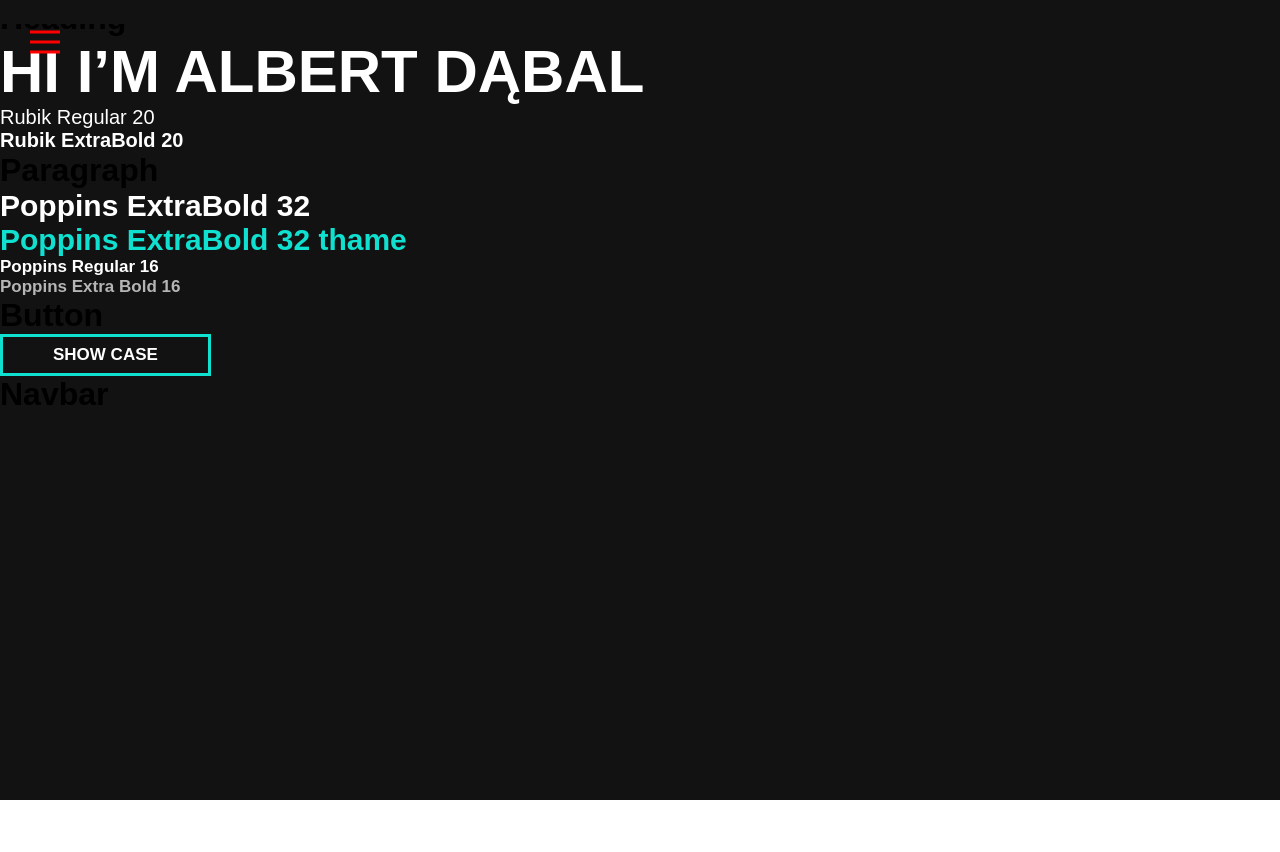
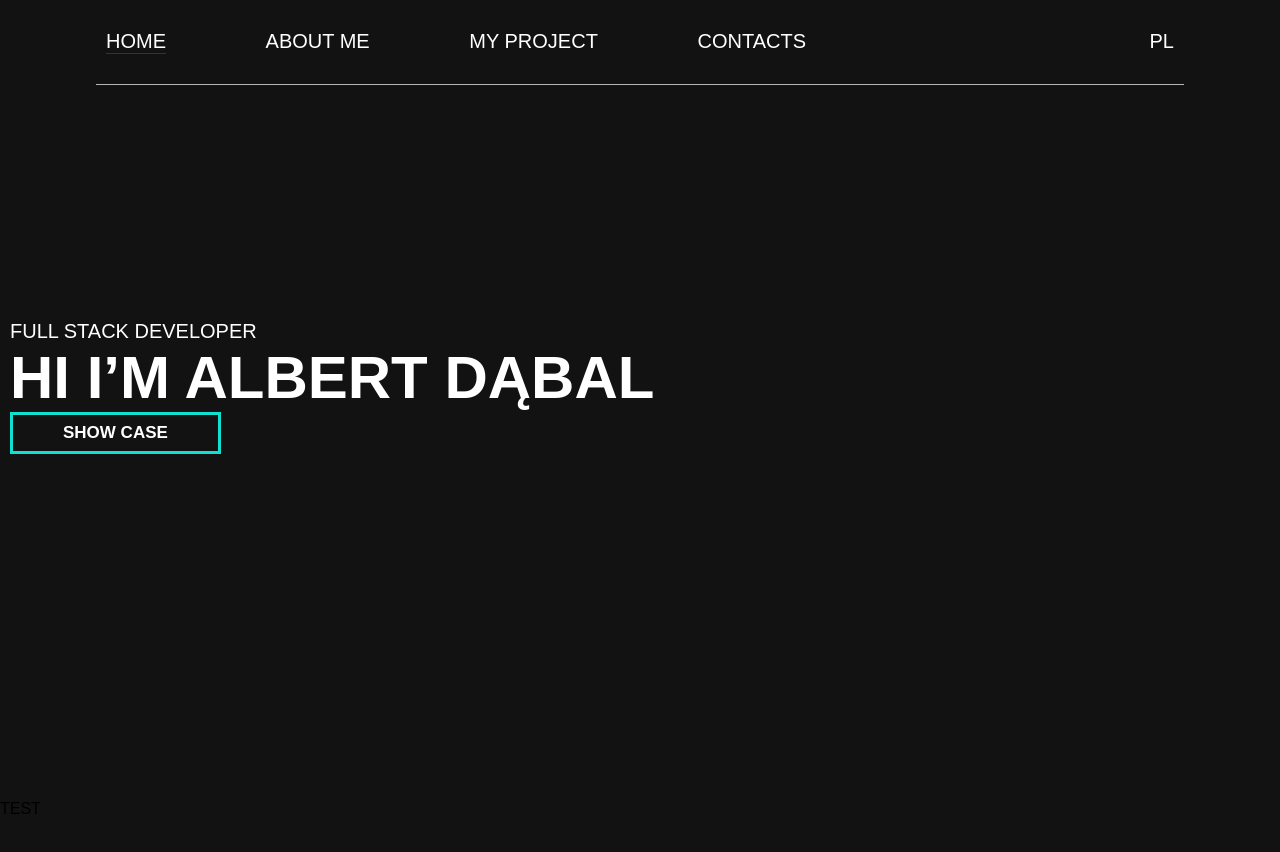
Before and after one commit to AlbertDabal/Portfolio, a React (Create React App) app in the folder frontend/: page / in a window 1280 px wide. Shown: the top 852 px of the page. Before the commit the page ends 800 px from the top, so only its background shows below. Built offline with nearby package versions, Linux system fonts and the light colour scheme.

Commit message:
add navbar and main componets in organism

```diff
--- a/frontend/package.json
+++ b/frontend/package.json
@@ -12,6 +12,7 @@
     "@types/react-dom": "^17.0.11",
     "react": "^17.0.2",
     "react-dom": "^17.0.2",
+    "react-icons": "^4.3.1",
     "react-scripts": "5.0.0",
     "react-scroll": "^1.8.4",
     "styled-components": "^5.3.3",
--- a/frontend/src/App.tsx
+++ b/frontend/src/App.tsx
@@ -1,16 +1,19 @@
-import { Test } from 'components/organisms/test/Test';
+import { Navbar } from 'components/molecues/navbar/Navbar';
+import { AboutMe } from 'components/organisms/about-me/AboutMe';
+import { Main } from 'components/organisms/main/Main';
 import React from 'react';
 import styled from 'styled-components';
 
 const Wrapper = styled.div`
   background-color: ${({ theme }) => theme.backgroundColor};
-  height: 100vh;
 `;
 
 const App = () => {
   return (
     <Wrapper>
-      <Test />
+      <Navbar />
+      <Main />
+      <AboutMe />
     </Wrapper>
   );
 };
--- a/frontend/src/components/atoms/button/Button.tsx
+++ b/frontend/src/components/atoms/button/Button.tsx
@@ -10,4 +10,8 @@ export const Button = styled.button`
   text-transform: uppercase;
   background-color: transparent;
   color: ${({ theme }) => theme.primaryColor};
+
+  @media (max-width: 499px) {
+    padding: 4px 30px;
+  }
 `;
--- a/frontend/src/components/atoms/heading/Heading.tsx
+++ b/frontend/src/components/atoms/heading/Heading.tsx
@@ -13,6 +13,6 @@ export const Heading = styled.h1<Props>`
   font-size: ${({ theme, small }) => (small ? theme.fontSize.m : theme.fontSize.xl)};
   color: ${({ theme }) => theme.primaryColor};
   @media (max-width: 499px) {
-    font-size: ${({ theme }) => theme.fontSize.l};
+    font-size: ${({ theme, small }) => (small ? theme.fontSize.m : theme.fontSize.l)};
   }
 `;
--- /dev/null
+++ b/frontend/src/components/molecues/navbar/Navbar.tsx
@@ -0,0 +1,16 @@
+import React, { useState, useEffect } from 'react';
+import { NavbarDesktop } from './navbar-desktop/NavbarDesktop';
+import { NavbarMobile } from './navbar-mobile/NavbarMobile';
+
+export const Navbar = () => {
+  const [width, setWidth] = React.useState(window.innerWidth);
+  const updateWidthAndHeight = () => {
+    setWidth(window.innerWidth);
+  };
+
+  useEffect(() => {
+    window.addEventListener('resize', updateWidthAndHeight);
+    return () => window.removeEventListener('resize', updateWidthAndHeight);
+  });
+  return <>{window.innerWidth >= 950 ? <NavbarDesktop /> : <NavbarMobile />}</>;
+};
--- a/frontend/src/components/molecues/navbar/navbar-desktop/NavbarDesktop.tsx
+++ b/frontend/src/components/molecues/navbar/navbar-desktop/NavbarDesktop.tsx
@@ -33,7 +33,7 @@ const Wrapper = styled.nav`
 
 const Menu = styled.ul`
   display: flex;
-  width: 35%;
+  width: 700px;
   > .active {
     border-bottom: 1px solid #333;
   }
@@ -46,7 +46,7 @@ export const NavbarDesktop = () => {
       <Wrapper>
         <Menu>
           {NavbarData.map((item) => (
-            <StyledLink activeClass="active" to="section1" spy={true} smooth={true} offset={-70} duration={500}>
+            <StyledLink activeClass="active" to={item.link} spy={true} smooth={true} offset={-70} duration={500}>
               {item.name.toUpperCase()}
             </StyledLink>
           ))}
--- a/frontend/src/components/molecues/navbar/navbar-mobile/NavbarIcon.tsx
+++ /dev/null
@@ -1,56 +0,0 @@
-import React from 'react';
-import styled from 'styled-components';
-
-const styleItem = `
-  width: 100%;
-  height: 3px;
-  background-color: red;
-  position: absolute;
-`;
-
-const Wrapper = styled.div`
-  width: 30px;
-  height: 24px;
-  position: absolute;
-  left: 30px;
-  top: 30px;
-  display: inline-block;
-  position: relative;
-  cursor: pointer;
-
-  > span {
-    ${styleItem}
-    left: 0;
-    top: 50%;
-    transform: translateY(-50%);
-    transition: background-color 0.1s 0.2s ease-in-out;
-    &:before {
-      content: ' ';
-      left: 0;
-
-      ${styleItem}
-      top: -10px;
-
-      transition: transform 0.2s 0.2s ease-in-out;
-    }
-
-    &:after {
-      content: ' ';
-      left: 0;
-      position: absolute;
-      ${styleItem}
-      content: '';
-      left: 0;
-      top: 10px;
-      transition: transform 0.2s 0.2s ease-in-out;
-    }
-  }
-`;
-
-export const NavbarIcon = () => {
-  return (
-    <Wrapper>
-      <span />
-    </Wrapper>
-  );
-};
--- a/frontend/src/components/molecues/navbar/navbar-mobile/NavbarMobile.tsx
+++ b/frontend/src/components/molecues/navbar/navbar-mobile/NavbarMobile.tsx
@@ -1,13 +1,80 @@
 import React, { useState } from 'react';
 import styled from 'styled-components';
-import { NavbarIcon } from './NavbarIcon';
+import { BiMenu, BiPlus } from 'react-icons/bi';
+import { NavbarData } from 'data/NavabarData';
+import { Link, animateScroll as scroll } from 'react-scroll';
+import { Heading } from 'components/atoms/heading/Heading';
 
-const Wrapper = styled.div`
+const Wrapper = styled.nav`
   width: 100%;
   display: flex;
   background-color: ${({ theme }) => theme.backgroundColor};
   position: fixed;
   top: 0;
+
+  > svg {
+    position: absolute;
+    top: 0;
+    font-weight: 300;
+    right: 0;
+    margin: 40px;
+    font-size: 70px;
+
+    padding-bottom: 2px;
+    margin: 0 20px;
+    cursor: pointer;
+    z-index: 999;
+  }
+
+  > span {
+    font-weight: 100;
+  }
+`;
+
+const StyledBiMenu = styled(BiMenu)`
+  transition: color 200ms linear;
+  color: white;
+  &:hover {
+    color: #585858;
+  }
+`;
+
+const StyledBiPlus = styled(BiPlus)`
+  transition: color 200ms linear;
+  &:hover {
+    color: #585858;
+  }
+  color: black;
+  transform: rotate(45deg);
+`;
+
+const StyledLink = styled(Link)`
+  font-size: ${({ theme }) => theme.fontSize.m};
+  font-weight: 400;
+  color: black;
+  cursor: pointer;
+  user-select: none;
+`;
+
+const StyledHeading = styled(Heading)`
+  margin-top: 20vh;
+  color: black;
+  font-size: ${({ theme }) => theme.fontSize.m};
+  font-weight: 400;
+`;
+
+const MainWrapper = styled.div`
+  background-color: white;
+  width: 100%;
+  height: 100vh;
+`;
+
+const Menu = styled.div`
+  height: 70vh;
+  margin: 40% 20% 0% 20%;
+  display: flex;
+  flex-direction: column;
+  justify-content: space-between;
 `;
 
 export const NavbarMobile = () => {
@@ -15,7 +82,30 @@ export const NavbarMobile = () => {
 
   return (
     <Wrapper>
-      <NavbarIcon />
+      {!isOpen ? (
+        <StyledBiMenu onClick={() => setIsOpen(!isOpen)} />
+      ) : (
+        <StyledBiPlus onClick={() => setIsOpen(!isOpen)} />
+      )}
+
+      <MainWrapper style={isOpen ? { display: 'flex' } : { display: 'none' }}>
+        <Menu>
+          {NavbarData.map((item) => (
+            <StyledLink
+              onClick={() => setIsOpen(!isOpen)}
+              activeClass="active"
+              to={item.link}
+              spy={true}
+              smooth={true}
+              offset={-70}
+              duration={500}
+            >
+              {item.name.toUpperCase()}
+            </StyledLink>
+          ))}
+          <StyledHeading>PL</StyledHeading>
+        </Menu>
+      </MainWrapper>
     </Wrapper>
   );
 };
--- /dev/null
+++ b/frontend/src/components/organisms/about-me/AboutMe.tsx
@@ -0,0 +1,10 @@
+import React from 'react';
+import styled from 'styled-components';
+
+const Wrapper = styled.div`
+  height: 100vh;
+`;
+
+export const AboutMe = () => {
+  return <Wrapper>TEST</Wrapper>;
+};
--- /dev/null
+++ b/frontend/src/components/organisms/main/Main.tsx
@@ -0,0 +1,26 @@
+import { Heading } from 'components/atoms/heading/Heading';
+import { Button } from 'components/atoms/button/Button';
+import React from 'react';
+import styled from 'styled-components';
+
+const Wrapper = styled.div`
+  height: 100vh;
+  display: flex;
+  align-items: flex-start;
+  padding-top: 40vh;
+
+  padding-left: 10px;
+  flex-direction: column;
+  justify-content: space-between;
+  padding-bottom: 45vh;
+`;
+
+export const Main = () => {
+  return (
+    <Wrapper id="main">
+      <Heading small>FULL STACK DEVELOPER</Heading>
+      <Heading bold>HI I’M ALBERT DĄBAL</Heading>
+      <Button>SHOW CASE</Button>
+    </Wrapper>
+  );
+};
```
Also changed, not shown: frontend/src/images/profile.png (added), 1 other file (tests, documents, lock files or other folders).
